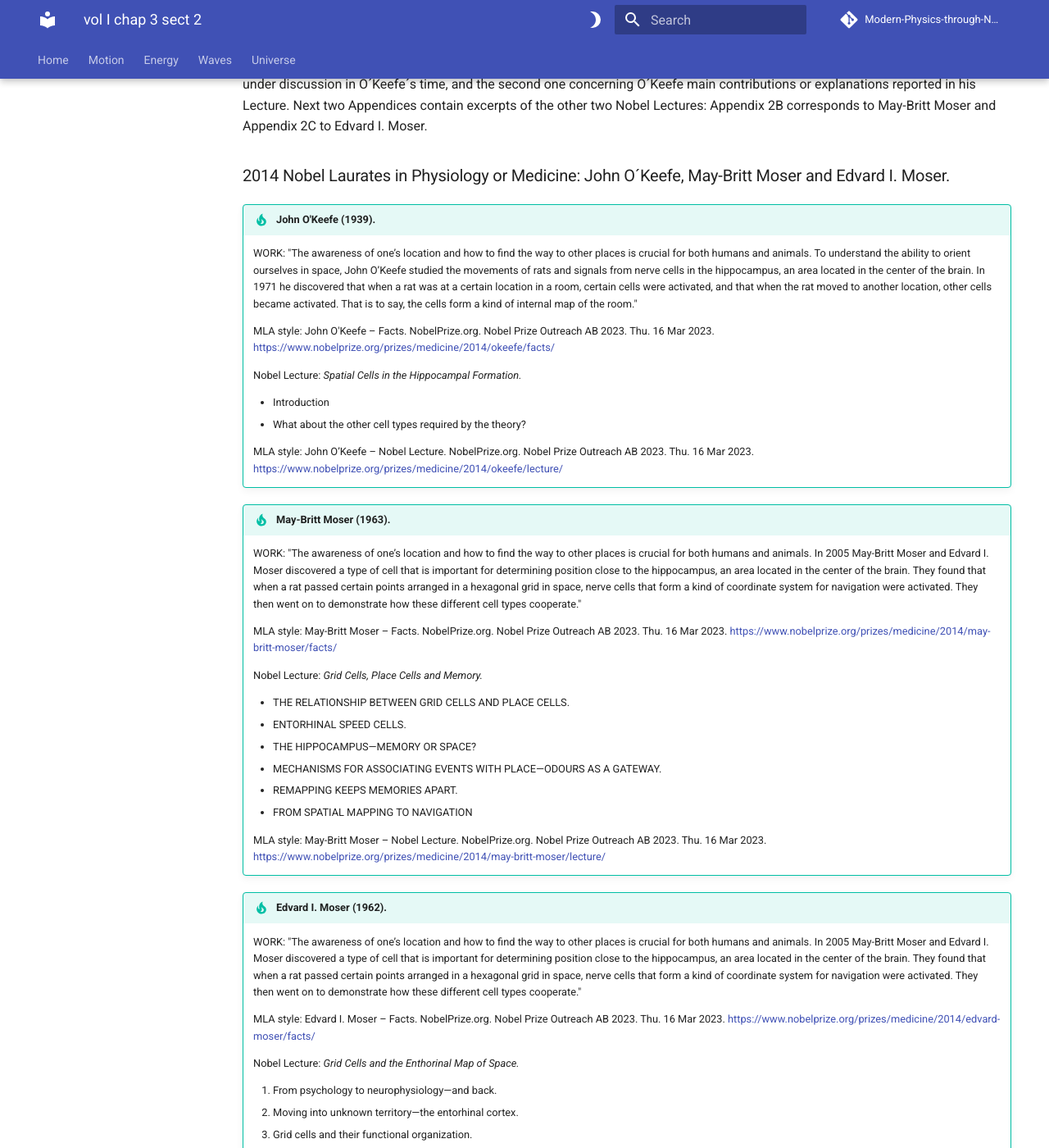
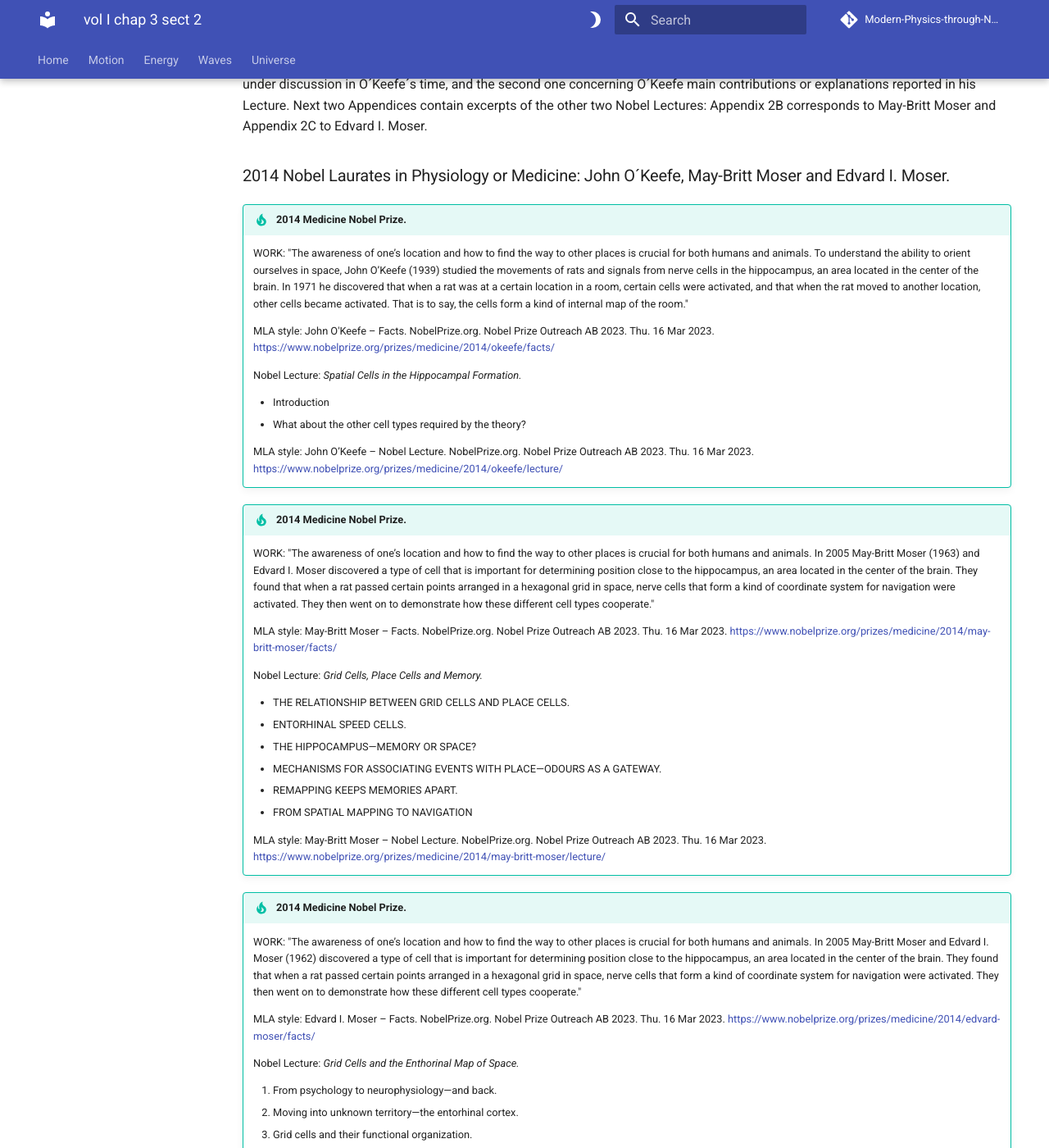
Before and after one commit to modphysnobel/modphysnobel.github.io, an MkDocs documentation site: the page built from docs/vol-I/vol-I-chap-3-sect-2.md, in a window 1280 px wide and 1400 px high, scrolled down 1001 px. Shown: the whole window at 82% size. Built offline with MkDocs 1.6.1 and Material for MkDocs 9.7.7, drawn with Linux system fonts in a browser that asks for light colours; some web fonts are replaced; comment, search, counter and statistics services are not loaded.

Commit message:
Update vol-I-chap-3-sect-2.md

```diff
--- a/docs/vol-I/vol-I-chap-3-sect-2.md
+++ b/docs/vol-I/vol-I-chap-3-sect-2.md
@@ -25,8 +25,8 @@ In what follows, we quote the document WORK describing the main contributions of
 
 ### 2014 Nobel Laurates in Physiology or Medicine: John O´Keefe, May-Britt Moser and Edvard I. Moser.
 
-!!! tip "John O'Keefe (1939)."
-	WORK: "The awareness of one’s location and how to find the way to other places is crucial for both humans and animals. To understand the ability to orient ourselves in space, John O’Keefe studied the movements of rats and signals from nerve cells in the hippocampus, an area located in the center of the brain. In 1971 he discovered that when a rat was at a certain location in a room, certain cells were activated, and that when the rat moved to another location, other cells became activated. That is to say, the cells form a kind of internal map of the room."
+!!! tip "2014 Medicine Nobel Prize."
+	WORK: "The awareness of one’s location and how to find the way to other places is crucial for both humans and animals. To understand the ability to orient ourselves in space, John O’Keefe (1939) studied the movements of rats and signals from nerve cells in the hippocampus, an area located in the center of the brain. In 1971 he discovered that when a rat was at a certain location in a room, certain cells were activated, and that when the rat moved to another location, other cells became activated. That is to say, the cells form a kind of internal map of the room."
 
 	MLA style: John O'Keefe – Facts. NobelPrize.org. Nobel Prize Outreach AB 2023. Thu. 16 Mar 2023. <https://www.nobelprize.org/prizes/medicine/2014/okeefe/facts/>
 
@@ -37,8 +37,8 @@ In what follows, we quote the document WORK describing the main contributions of
 
 	MLA style: John O’Keefe – Nobel Lecture. NobelPrize.org. Nobel Prize Outreach AB 2023. Thu. 16 Mar 2023. <https://www.nobelprize.org/prizes/medicine/2014/okeefe/lecture/>
 
-!!! tip "May-Britt Moser (1963)."
-	WORK: "The awareness of one’s location and how to find the way to other places is crucial for both humans and animals. In 2005 May-Britt Moser and Edvard I. Moser discovered a type of cell that is important for determining position close to the hippocampus, an area located in the center of the brain. They found that when a rat passed certain points arranged in a hexagonal grid in space, nerve cells that form a kind of coordinate system for navigation were activated. They then went on to demonstrate how these different cell types cooperate."
+!!! tip "2014 Medicine Nobel Prize."
+	WORK: "The awareness of one’s location and how to find the way to other places is crucial for both humans and animals. In 2005 May-Britt Moser (1963) and Edvard I. Moser discovered a type of cell that is important for determining position close to the hippocampus, an area located in the center of the brain. They found that when a rat passed certain points arranged in a hexagonal grid in space, nerve cells that form a kind of coordinate system for navigation were activated. They then went on to demonstrate how these different cell types cooperate."
 
 	MLA style: May-Britt Moser – Facts. NobelPrize.org. Nobel Prize Outreach AB 2023. Thu. 16 Mar 2023. <https://www.nobelprize.org/prizes/medicine/2014/may-britt-moser/facts/>
 
@@ -53,8 +53,8 @@ In what follows, we quote the document WORK describing the main contributions of
 
 	MLA style: May-Britt Moser – Nobel Lecture. NobelPrize.org. Nobel Prize Outreach AB 2023. Thu. 16 Mar 2023. <https://www.nobelprize.org/prizes/medicine/2014/may-britt-moser/lecture/>
 
-!!! tip "Edvard I. Moser (1962)."
-	WORK: "The awareness of one’s location and how to find the way to other places is crucial for both humans and animals. In 2005 May-Britt Moser and Edvard I. Moser discovered a type of cell that is important for determining position close to the hippocampus, an area located in the center of the brain. They found that when a rat passed certain points arranged in a hexagonal grid in space, nerve cells that form a kind of coordinate system for navigation were activated. They then went on to demonstrate how these different cell types cooperate."
+!!! tip "2014 Medicine Nobel Prize."
+	WORK: "The awareness of one’s location and how to find the way to other places is crucial for both humans and animals. In 2005 May-Britt Moser and Edvard I. Moser (1962) discovered a type of cell that is important for determining position close to the hippocampus, an area located in the center of the brain. They found that when a rat passed certain points arranged in a hexagonal grid in space, nerve cells that form a kind of coordinate system for navigation were activated. They then went on to demonstrate how these different cell types cooperate."
 
 	MLA style: Edvard I. Moser – Facts. NobelPrize.org. Nobel Prize Outreach AB 2023. Thu. 16 Mar 2023. <https://www.nobelprize.org/prizes/medicine/2014/edvard-moser/facts/>
 
```
